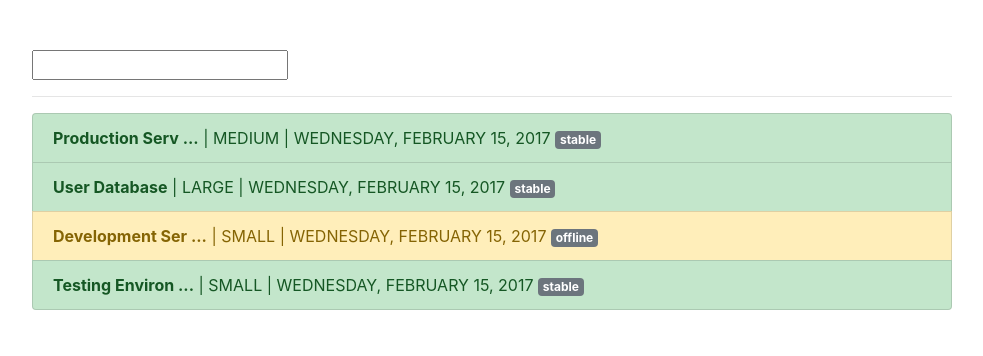
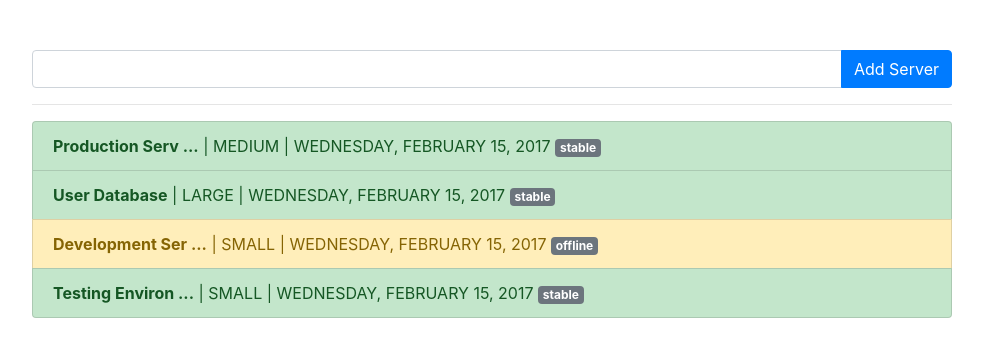
Before and after one commit to cyborg-nomade/angular-course, an Angular app: page / in a window 1280 px wide. Shown: the top 356 px of the page, without its empty margins (148-1131 px from the left). Built offline with nearby package versions, Linux system fonts and the light colour scheme.

Commit message:
impure filter pipe

```diff
--- a/src/app/app.component.html
+++ b/src/app/app.component.html
@@ -1,7 +1,12 @@
 <div class="container">
   <div class="row">
     <div class="col-12 col-sm-10 col-md-10 offset-sm-1 offset-md-1">
-      <input type="text" [(ngModel)]="filteredStatus">
+      <div class="input-group mb-3">
+        <input type="text" [(ngModel)]="filteredStatus" class="form-control">
+        <div class="input-group-append">
+          <button type="button" class="btn btn-primary" (click)="onAddServer()">Add Server</button>
+        </div>
+      </div>
       <hr>
       <ul class="list-group">
         <li class="list-group-item" *ngFor="let server of servers | filter:filteredStatus:'status'"
--- a/src/app/app.component.ts
+++ b/src/app/app.component.ts
@@ -46,4 +46,13 @@ export class AppComponent {
       'list-group-item-danger': server.status === 'critical'
     };
   }
+
+  onAddServer() {
+    this.servers.push({
+      instanceType: 'small',
+      name: 'New Server',
+      status: 'stable',
+      started: new Date(2017, 1, 15)
+    });
+  }
 }
--- a/src/app/filter.pipe.ts
+++ b/src/app/filter.pipe.ts
@@ -1,7 +1,8 @@
 import { Pipe, PipeTransform } from '@angular/core';
 
 @Pipe({
-  name: 'filter'
+  name: 'filter',
+  pure: false
 })
 export class FilterPipe implements PipeTransform {
   transform(value: string, filterString: string, propName: string): any {
```
